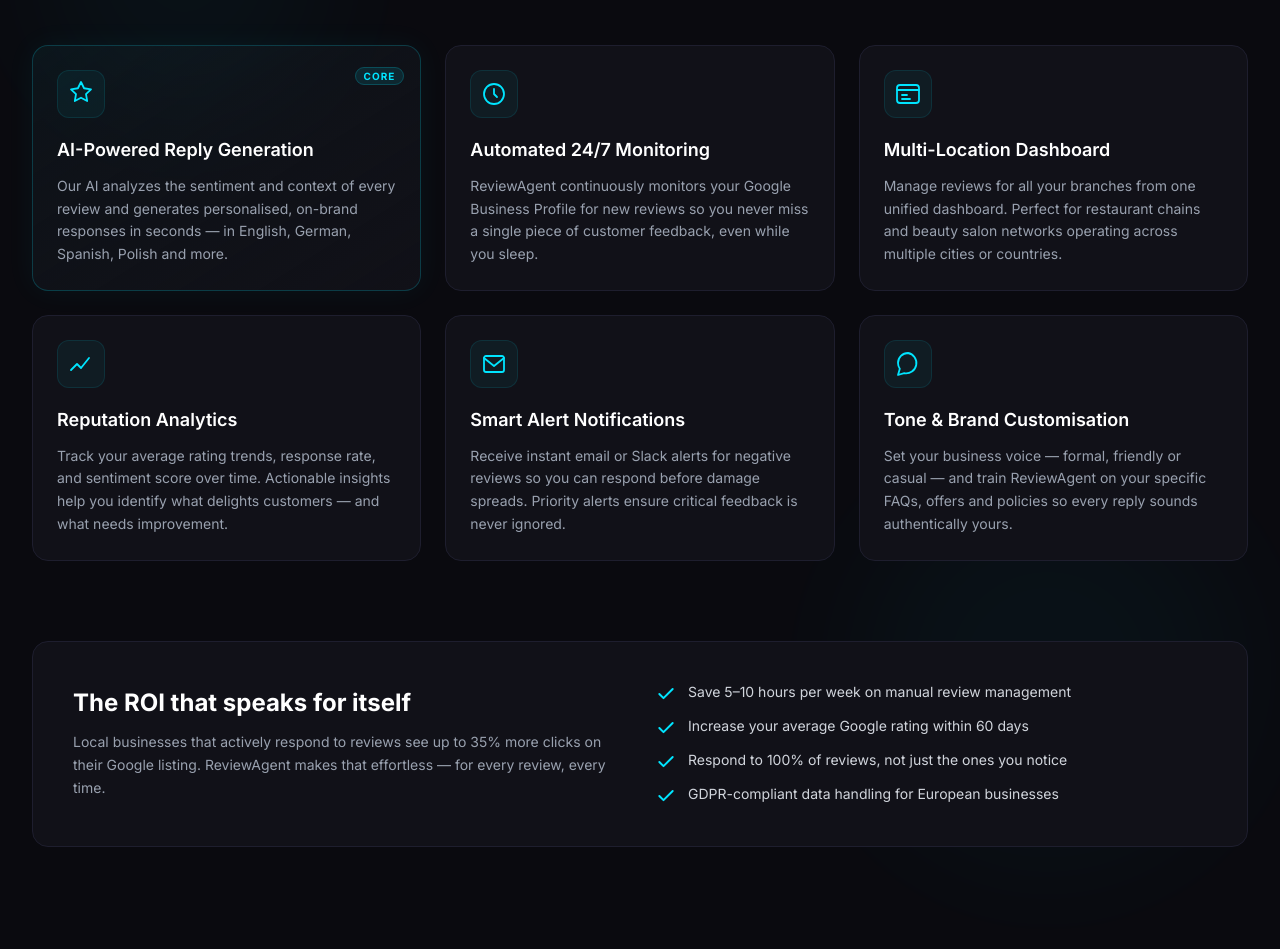
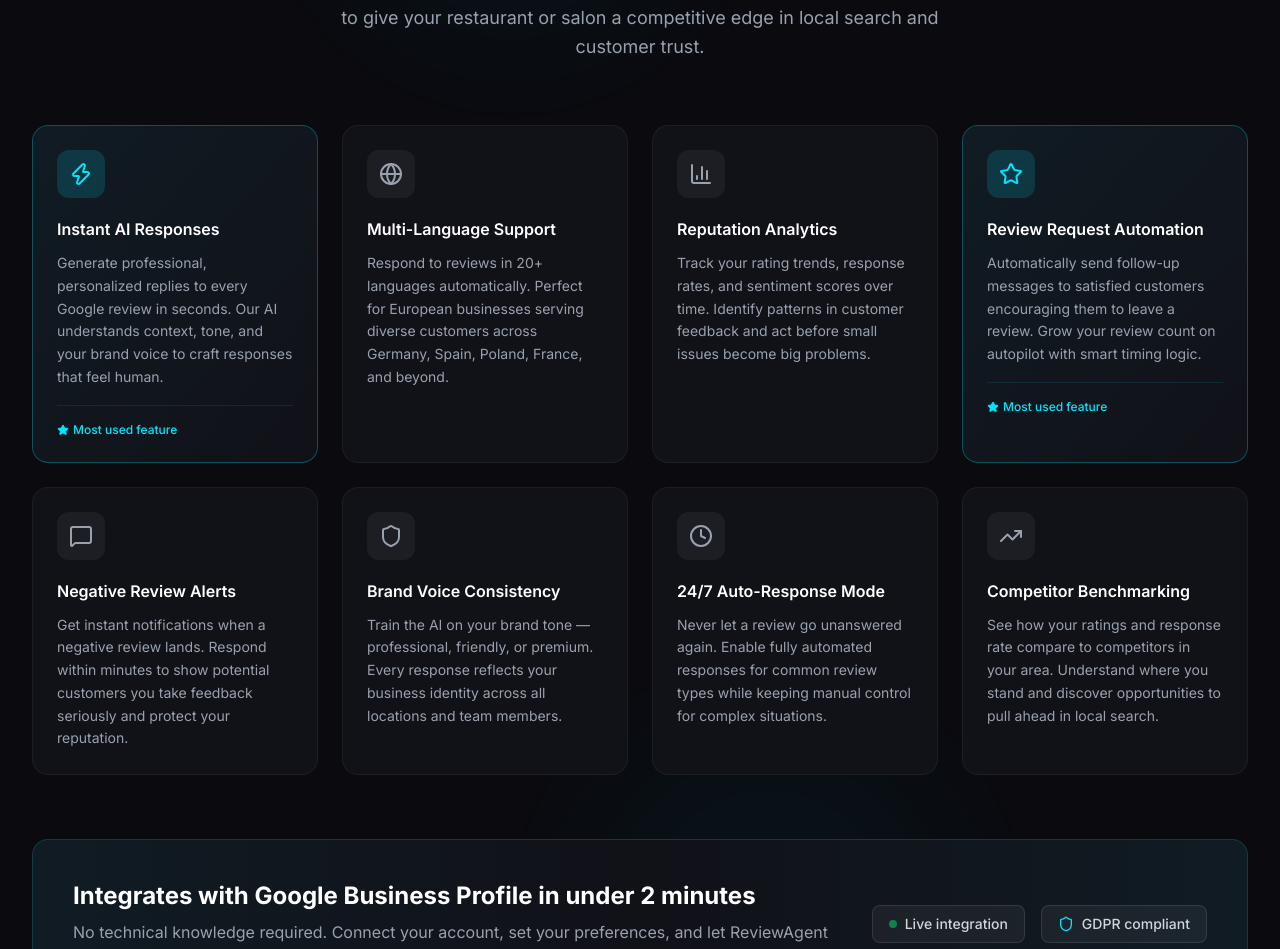
Before and after one commit to chshipkovai-dev/new, a Next.js app: page / in a window 1280 px wide. Shown: the part 2223-3172 px from the top of the page. Built offline with nearby package versions, Linux system fonts and the light colour scheme.

Commit message:
feat: add Features section with 8 feature cards, highlight states, and integration CTA banner

```diff
--- a/components/sections/Features.tsx
+++ b/components/sections/Features.tsx
@@ -1,4 +1,4 @@
-import React from 'react';
+import { Star, Zap, Globe, BarChart3, Shield, Clock, MessageSquare, TrendingUp } from 'lucide-react';
 
 interface Feature {
   icon: React.ReactNode;
@@ -7,153 +7,150 @@
   highlight?: boolean;
 }
 
-const CheckIcon = () => (
-  <svg width="20" height="20" viewBox="0 0 20 20" fill="none" xmlns="http://www.w3.org/2000/svg">
-    <path d="M16.667 5L7.5 14.167 3.333 10" stroke="#00e5ff" strokeWidth="2" strokeLinecap="round" strokeLinejoin="round" />
-  </svg>
-);
-
 const features: Feature[] = [
   {
-    icon: (
-      <svg width="28" height="28" viewBox="0 0 28 28" fill="none" xmlns="http://www.w3.org/2000/svg">
-        <path d="M14 2L17.09 8.26L24 9.27L19 14.14L20.18 21.02L14 17.77L7.82 21.02L9 14.14L4 9.27L10.91 8.26L14 2Z" stroke="#00e5ff" strokeWidth="1.8" strokeLinecap="round" strokeLinejoin="round" fill="none" />
-      </svg>
-    ),
-    title: 'AI-Powered Reply Generation',
-    description: 'Our AI analyzes the sentiment and context of every review and generates personalised, on-brand responses in seconds — in English, German, Spanish, Polish and more.',
+    icon: <Zap className="w-6 h-6" />,
+    title: "Instant AI Responses",
+    description: "Generate professional, personalized replies to every Google review in seconds. Our AI understands context, tone, and your brand voice to craft responses that feel human.",
     highlight: true,
   },
   {
-    icon: (
-      <svg width="28" height="28" viewBox="0 0 28 28" fill="none" xmlns="http://www.w3.org/2000/svg">
-        <circle cx="14" cy="14" r="10" stroke="#00e5ff" strokeWidth="1.8" />
-        <path d="M14 9v5l3 3" stroke="#00e5ff" strokeWidth="1.8" strokeLinecap="round" strokeLinejoin="round" />
-      </svg>
-    ),
-    title: 'Automated 24/7 Monitoring',
-    description: 'ReviewAgent continuously monitors your Google Business Profile for new reviews so you never miss a single piece of customer feedback, even while you sleep.',
+    icon: <Globe className="w-6 h-6" />,
+    title: "Multi-Language Support",
+    description: "Respond to reviews in 20+ languages automatically. Perfect for European businesses serving diverse customers across Germany, Spain, Poland, France, and beyond.",
   },
   {
-    icon: (
-      <svg width="28" height="28" viewBox="0 0 28 28" fill="none" xmlns="http://www.w3.org/2000/svg">
-        <rect x="3" y="5" width="22" height="18" rx="3" stroke="#00e5ff" strokeWidth="1.8" />
-        <path d="M3 10h22" stroke="#00e5ff" strokeWidth="1.8" strokeLinecap="round" />
-        <path d="M8 15h5M8 19h8" stroke="#00e5ff" strokeWidth="1.8" strokeLinecap="round" />
-      </svg>
-    ),
-    title: 'Multi-Location Dashboard',
-    description: 'Manage reviews for all your branches from one unified dashboard. Perfect for restaurant chains and beauty salon networks operating across multiple cities or countries.',
+    icon: <BarChart3 className="w-6 h-6" />,
+    title: "Reputation Analytics",
+    description: "Track your rating trends, response rates, and sentiment scores over time. Identify patterns in customer feedback and act before small issues become big problems.",
   },
   {
-    icon: (
-      <svg width="28" height="28" viewBox="0 0 28 28" fill="none" xmlns="http://www.w3.org/2000/svg">
-        <path d="M4 20l6-6 4 4 8-10" stroke="#00e5ff" strokeWidth="1.8" strokeLinecap="round" strokeLinejoin="round" />
-      </svg>
-    ),
-    title: 'Reputation Analytics',
-    description: 'Track your average rating trends, response rate, and sentiment score over time. Actionable insights help you identify what delights customers — and what needs improvement.',
+    icon: <Star className="w-6 h-6" />,
+    title: "Review Request Automation",
+    description: "Automatically send follow-up messages to satisfied customers encouraging them to leave a review. Grow your review count on autopilot with smart timing logic.",
+    highlight: true,
   },
   {
-    icon: (
-      <svg width="28" height="28" viewBox="0 0 28 28" fill="none" xmlns="http://www.w3.org/2000/svg">
-        <path d="M22 6H6a2 2 0 00-2 2v12a2 2 0 002 2h16a2 2 0 002-2V8a2 2 0 00-2-2z" stroke="#00e5ff" strokeWidth="1.8" strokeLinecap="round" />
-        <path d="M4 8l10 8 10-8" stroke="#00e5ff" strokeWidth="1.8" strokeLinecap="round" strokeLinejoin="round" />
-      </svg>
-    ),
-    title: 'Smart Alert Notifications',
-    description: 'Receive instant email or Slack alerts for negative reviews so you can respond before damage spreads. Priority alerts ensure critical feedback is never ignored.',
+    icon: <MessageSquare className="w-6 h-6" />,
+    title: "Negative Review Alerts",
+    description: "Get instant notifications when a negative review lands. Respond within minutes to show potential customers you take feedback seriously and protect your reputation.",
   },
   {
-    icon: (
-      <svg width="28" height="28" viewBox="0 0 28 28" fill="none" xmlns="http://www.w3.org/2000/svg">
-        <path d="M14 3C8.477 3 4 7.477 4 13c0 2.136.67 4.116 1.81 5.74L4 25l6.26-1.81A10 10 0 1014 3z" stroke="#00e5ff" strokeWidth="1.8" strokeLinecap="round" strokeLinejoin="round" />
-      </svg>
-    ),
-    title: 'Tone & Brand Customisation',
-    description: 'Set your business voice — formal, friendly or casual — and train ReviewAgent on your specific FAQs, offers and policies so every reply sounds authentically yours.',
+    icon: <Shield className="w-6 h-6" />,
+    title: "Brand Voice Consistency",
+    description: "Train the AI on your brand tone — professional, friendly, or premium. Every response reflects your business identity across all locations and team members.",
   },
-];
-
-const benefitPoints = [
-  'Save 5–10 hours per week on manual review management',
-  'Increase your average Google rating within 60 days',
-  'Respond to 100% of reviews, not just the ones you notice',
-  'GDPR-compliant data handling for European businesses',
+  {
+    icon: <Clock className="w-6 h-6" />,
+    title: "24/7 Auto-Response Mode",
+    description: "Never let a review go unanswered again. Enable fully automated responses for common review types while keeping manual control for complex situations.",
+  },
+  {
+    icon: <TrendingUp className="w-6 h-6" />,
+    title: "Competitor Benchmarking",
+    description: "See how your ratings and response rate compare to competitors in your area. Understand where you stand and discover opportunities to pull ahead in local search.",
+  },
 ];
 
 export default function Features() {
   return (
-    <section id="features" className="relative py-24 bg-[#0a0a0f] overflow-hidden">
-      {/* Background decorations */}
-      <div className="absolute top-0 left-1/2 -translate-x-1/2 w-[800px] h-[1px] bg-gradient-to-r from-transparent via-[#00e5ff22] to-transparent" />
+    <section id="features" className="py-24 bg-[#0a0a0f] relative overflow-hidden">
+      {/* Background decoration */}
       <div className="absolute inset-0 pointer-events-none">
-        <div className="absolute top-40 left-10 w-72 h-72 bg-[#00e5ff] opacity-[0.03] rounded-full blur-3xl" />
-        <div className="absolute bottom-20 right-10 w-96 h-96 bg-[#00e5ff] opacity-[0.03] rounded-full blur-3xl" />
+        <div className="absolute top-0 left-1/4 w-96 h-96 bg-[#00e5ff] opacity-[0.03] rounded-full blur-3xl" />
+        <div className="absolute bottom-0 right-1/4 w-96 h-96 bg-[#00e5ff] opacity-[0.03] rounded-full blur-3xl" />
       </div>
 
-      <div className="relative max-w-7xl mx-auto px-4 sm:px-6 lg:px-8">
+      <div className="max-w-7xl mx-auto px-4 sm:px-6 lg:px-8 relative z-10">
         {/* Section header */}
         <div className="text-center mb-16">
-          <div className="inline-flex items-center gap-2 px-4 py-1.5 rounded-full border border-[#00e5ff33] bg-[#00e5ff0d] mb-5">
-            <span className="w-1.5 h-1.5 rounded-full bg-[#00e5ff] animate-pulse" />
-            <span className="text-xs font-semibold tracking-widest text-[#00e5ff] uppercase">Everything you need</span>
+          <div className="inline-flex items-center gap-2 px-4 py-2 rounded-full border border-[#00e5ff]/20 bg-[#00e5ff]/5 mb-6">
+            <Zap className="w-4 h-4 text-[#00e5ff]" />
+            <span className="text-sm font-medium text-[#00e5ff] tracking-wide uppercase">Everything You Need</span>
           </div>
-          <h2 className="text-3xl sm:text-4xl lg:text-5xl font-bold text-white leading-tight mb-5">
-            Built for restaurants &amp; salons{' '}
-            <span className="text-transparent bg-clip-text bg-gradient-to-r from-[#00e5ff] to-[#0099bb]">across Europe</span>
+          <h2 className="text-4xl md:text-5xl font-bold text-white mb-6 leading-tight">
+            Powerful features built for
+            <span className="block mt-1">
+              <span className="text-[#00e5ff]">local business</span> growth
+            </span>
           </h2>
-          <p className="max-w-2xl mx-auto text-base sm:text-lg text-gray-400 leading-relaxed">
-            ReviewAgent combines AI intelligence with deep local business understanding to turn your Google reviews into a competitive advantage — without adding to your workload.
+          <p className="text-lg text-gray-400 max-w-2xl mx-auto leading-relaxed">
+            ReviewAgent combines cutting-edge AI with deep review platform integrations to give your restaurant or salon a competitive edge in local search and customer trust.
           </p>
         </div>
 
-        {/* Feature grid */}
-        <div className="grid grid-cols-1 sm:grid-cols-2 lg:grid-cols-3 gap-6 mb-20">
+        {/* Features grid */}
+        <div className="grid grid-cols-1 md:grid-cols-2 lg:grid-cols-4 gap-6">
           {features.map((feature, index) => (
             <div
               key={index}
-              className={`relative group rounded-2xl p-6 border transition-all duration-300 hover:-translate-y-1 ${
+              className={`relative group p-6 rounded-2xl border transition-all duration-300 hover:-translate-y-1 ${
                 feature.highlight
-                  ? 'bg-gradient-to-br from-[#00e5ff0d] to-[#111118] border-[#00e5ff33] shadow-[0_0_30px_#00e5ff0d]'
-                  : 'bg-[#111118] border-[#1e1e2e] hover:border-[#00e5ff22]'
+                  ? 'bg-[#111118] border-[#00e5ff]/30 hover:border-[#00e5ff]/60 hover:shadow-[0_0_30px_rgba(0,229,255,0.08)]'
+                  : 'bg-[#111118] border-white/5 hover:border-[#00e5ff]/20 hover:shadow-[0_0_20px_rgba(0,229,255,0.04)]'
               }`}
             >
+              {/* Highlight glow */}
               {feature.highlight && (
-                <div className="absolute top-4 right-4">
-                  <span className="text-[10px] font-bold tracking-widest text-[#00e5ff] bg-[#00e5ff1a] border border-[#00e5ff33] px-2 py-0.5 rounded-full uppercase">Core</span>
+                <div className="absolute inset-0 rounded-2xl bg-gradient-to-br from-[#00e5ff]/5 to-transparent pointer-events-none" />
+              )}
+
+              {/* Icon */}
+              <div
+                className={`relative z-10 inline-flex items-center justify-center w-12 h-12 rounded-xl mb-5 ${
+                  feature.highlight
+                    ? 'bg-[#00e5ff]/15 text-[#00e5ff]'
+                    : 'bg-white/5 text-gray-400 group-hover:bg-[#00e5ff]/10 group-hover:text-[#00e5ff]'
+                } transition-all duration-300`}
+              >
+                {feature.icon}
+              </div>
+
+              {/* Content */}
+              <div className="relative z-10">
+                <h3 className="text-base font-semibold text-white mb-3 leading-snug">
+                  {feature.title}
+                </h3>
+                <p className="text-sm text-gray-400 leading-relaxed">
+                  {feature.description}
+                </p>
+              </div>
+
+              {/* Highlight badge */}
+              {feature.highlight && (
+                <div className="relative z-10 mt-4 pt-4 border-t border-[#00e5ff]/10">
+                  <span className="text-xs font-medium text-[#00e5ff] flex items-center gap-1">
+                    <Star className="w-3 h-3 fill-[#00e5ff]" />
+                    Most used feature
+                  </span>
                 </div>
               )}
-              <div className="w-12 h-12 rounded-xl bg-[#00e5ff0d] border border-[#00e5ff1a] flex items-center justify-center mb-5 group-hover:bg-[#00e5ff15] transition-colors duration-300">
-                {feature.icon}
-              </div>
-              <h3 className="text-lg font-semibold text-white mb-3 leading-snug">{feature.title}</h3>
-              <p className="text-sm text-gray-400 leading-relaxed">{feature.description}</p>
             </div>
           ))}
         </div>
 
-        {/* Bottom benefit strip */}
-        <div className="rounded-2xl border border-[#1e1e2e] bg-[#111118] p-8 md:p-10">
-          <div className="grid grid-cols-1 md:grid-cols-2 gap-8 items-center">
+        {/* Bottom CTA banner */}
+        <div className="mt-16 p-8 md:p-10 rounded-2xl bg-[#111118] border border-[#00e5ff]/20 relative overflow-hidden">
+          <div className="absolute inset-0 bg-gradient-to-r from-[#00e5ff]/5 via-transparent to-[#00e5ff]/5 pointer-events-none" />
+          <div className="relative z-10 flex flex-col md:flex-row items-center justify-between gap-6">
             <div>
-              <h3 className="text-2xl font-bold text-white mb-3">
-                The ROI that speaks for itself
+              <h3 className="text-xl md:text-2xl font-bold text-white mb-2">
+                Integrates with Google Business Profile in under 2 minutes
               </h3>
-              <p className="text-gray-400 text-sm leading-relaxed">
-                Local businesses that actively respond to reviews see up to 35% more clicks on their Google listing. ReviewAgent makes that effortless — for every review, every time.
+              <p className="text-gray-400 text-sm md:text-base">
+                No technical knowledge required. Connect your account, set your preferences, and let ReviewAgent handle the rest.
               </p>
             </div>
-            <ul className="space-y-3">
-              {benefitPoints.map((point, index) => (
-                <li key={index} className="flex items-start gap-3">
-                  <span className="flex-shrink-0 mt-0.5">
-                    <CheckIcon />
-                  </span>
-                  <span className="text-sm text-gray-300">{point}</span>
-                </li>
-              ))}
-            </ul>
+            <div className="flex items-center gap-4 shrink-0">
+              <div className="flex items-center gap-2 px-4 py-2 rounded-lg bg-white/5 border border-white/10">
+                <div className="w-2 h-2 rounded-full bg-green-400 animate-pulse" />
+                <span className="text-sm text-gray-300 font-medium">Live integration</span>
+              </div>
+              <div className="flex items-center gap-2 px-4 py-2 rounded-lg bg-white/5 border border-white/10">
+                <Shield className="w-4 h-4 text-[#00e5ff]" />
+                <span className="text-sm text-gray-300 font-medium">GDPR compliant</span>
+              </div>
+            </div>
           </div>
         </div>
       </div>
```
